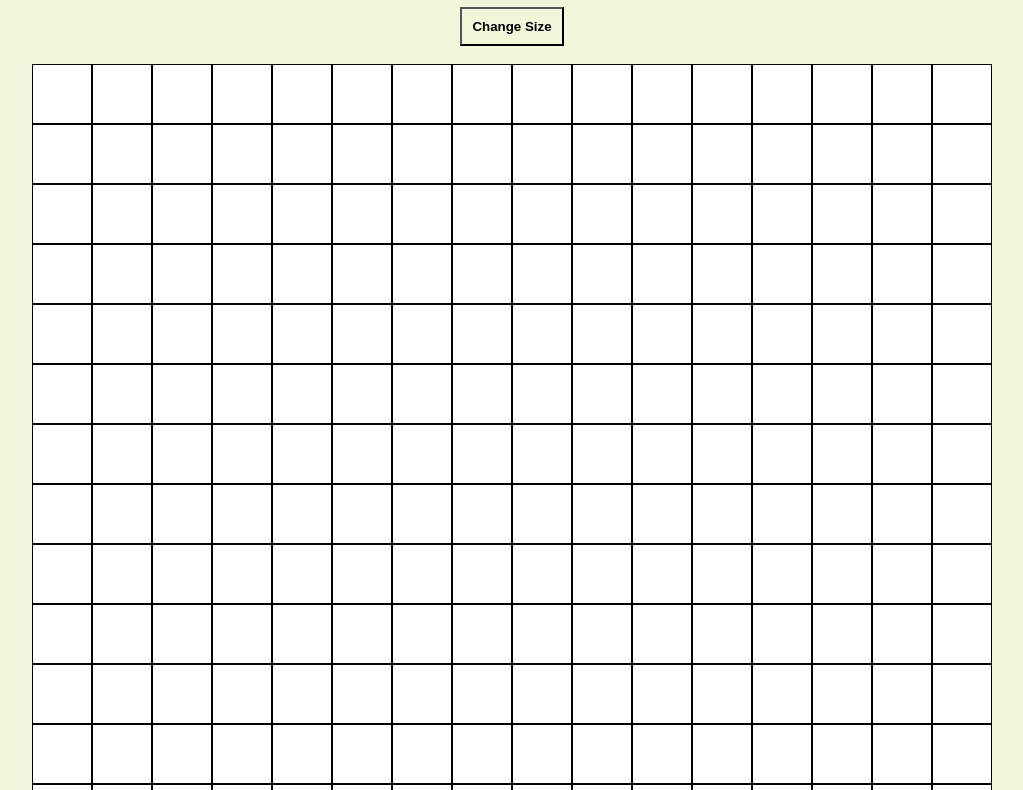
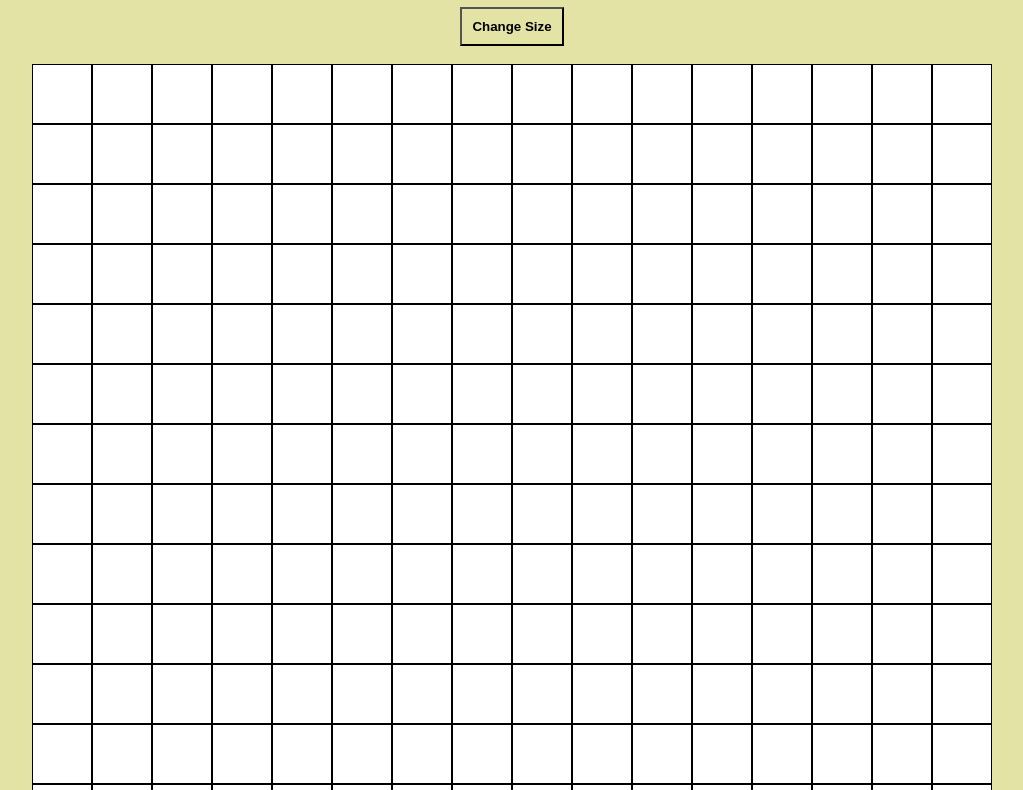
Before and after one commit to Nicorabi/odin-etchaSketch, a plain HTML site: page index.html in a window 1280 px wide. Shown: the part 73-863 px from the top of the page, without its empty margins (128-1151 px from the left). Drawn offline with Linux system fonts and the light colour scheme.

Commit message:
Added more styling

```diff
--- a/style.css
+++ b/style.css
@@ -1,6 +1,6 @@
 * {
     box-sizing: border-box;
-    background-color: beige;
+    background-color: rgb(227, 227, 166);
 }
 
 .container {
@@ -28,6 +28,10 @@ button {
     color: black;
 }
 
+button:hover {
+    background-color: rgb(182, 182, 153);
+}
+
 h1 {
     text-align: center;
 }
```
